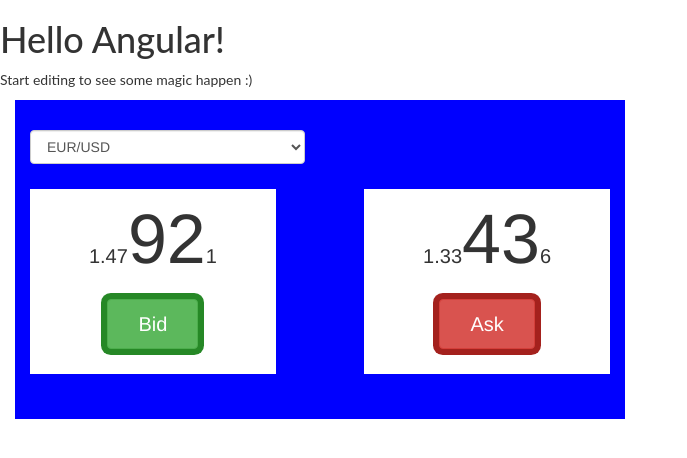
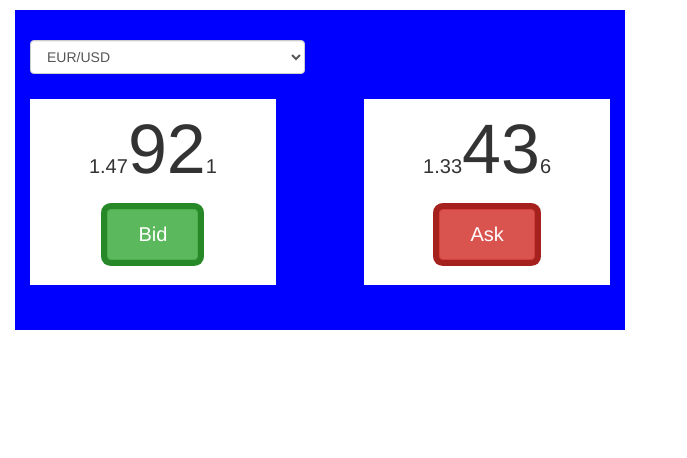
Before and after one commit to kajalrpatel/angular-bid-ask, an Angular app: page / in a window 1280 px wide. Shown: the top 458 px of the page, without its empty margins (0-687 px from the left). Built offline with nearby package versions, Linux system fonts and the light colour scheme.

Commit message:
3 files modified

```diff
--- a/src/app/app.component.html
+++ b/src/app/app.component.html
@@ -1,5 +1,2 @@
-<hello name="{{ name }}"></hello>
-<p>
-  Start editing to see some magic happen :)
-</p>
+
 <app-aunction></app-aunction>
--- a/src/app/aunction/aunction.component.css
+++ b/src/app/aunction/aunction.component.css
@@ -24,5 +24,4 @@
 .atblock{margin:5px;background: #fff;}
 .displayvalues{color:#fff;font-size:16px;text-align: center}
 .displayvalues div{padding:10px 5px;}
-.buy_class{background:#449d44;box-shadow: 0 0 0 3px #268826;}
-.sell_class{background: #c9302c; box-shadow: 0 0 0 3px #a4211d;}
+.buy_class{box-shadow: 0 0 0 3px #268826;}
--- a/src/app/aunction/aunction.component.ts
+++ b/src/app/aunction/aunction.component.ts
@@ -30,9 +30,9 @@ export class AunctionComponent implements OnInit {
   auction_action(price:any,bid:string){
     const curr = (<HTMLSelectElement>document.getElementById('curr_select')).value;
   if(bid=='b'){
-    this.appendedHtml = '<div class="buy_class">   <p>Buy 200,000,000</p><p>'+curr+' @ '+price+'</p></div>';
+    this.appendedHtml = '<div class="buy_class" style="background:#449d44;box-shadow: 0 0 0 3px #268826;">   <p>Buy 200,000,000</p><p>'+curr+' @ '+price+'</p></div>';
   }else if(bid=='a'){
-    this.appendedHtml = '<div class="sell_class">   <p>Sell 200,000,000</p><p>'+curr+' @ '+price+'</p></div>';
+    this.appendedHtml = '<div class="sell_class" style="background: #c9302c; box-shadow: 0 0 0 3px #a4211d;">   <p>Sell 200,000,000</p><p>'+curr+' @ '+price+'</p></div>';
   }
   this.buysell = this.buysell + this.appendedHtml;
   console.log(curr + price +bid);
```
